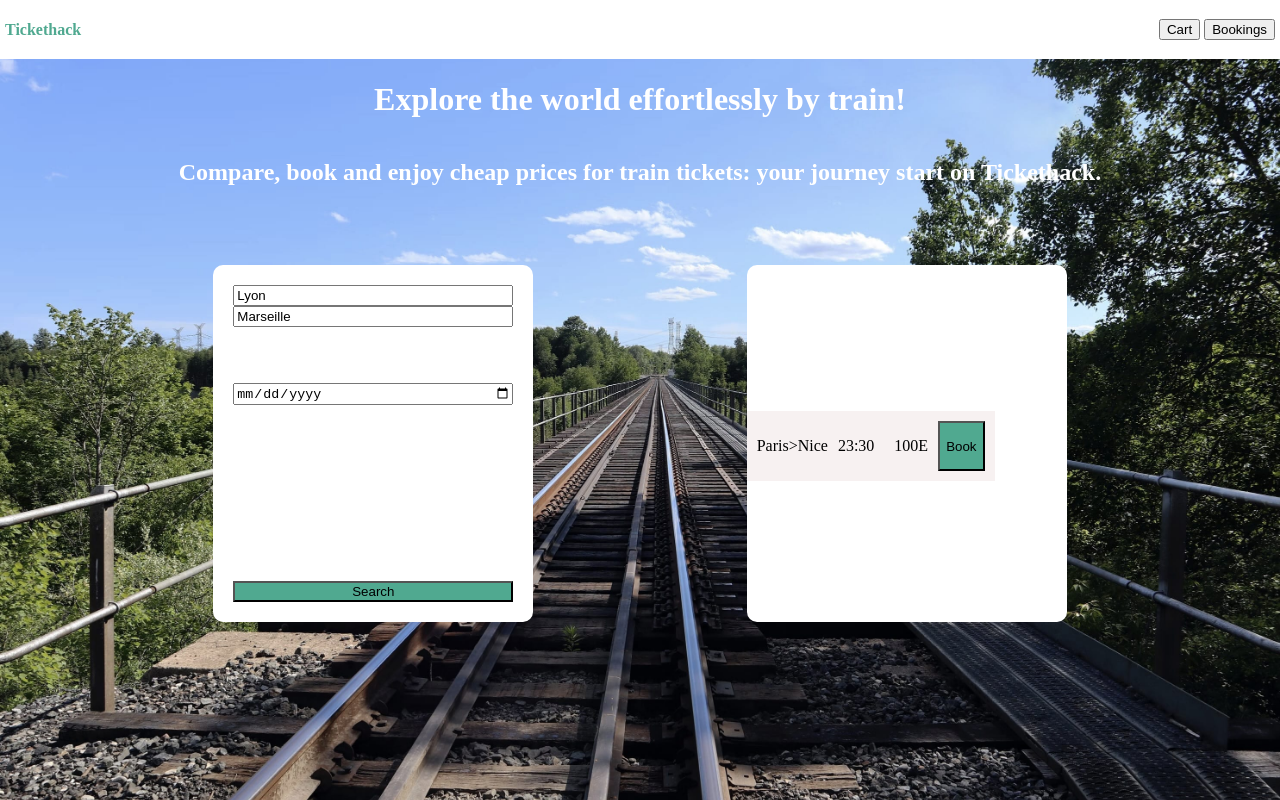
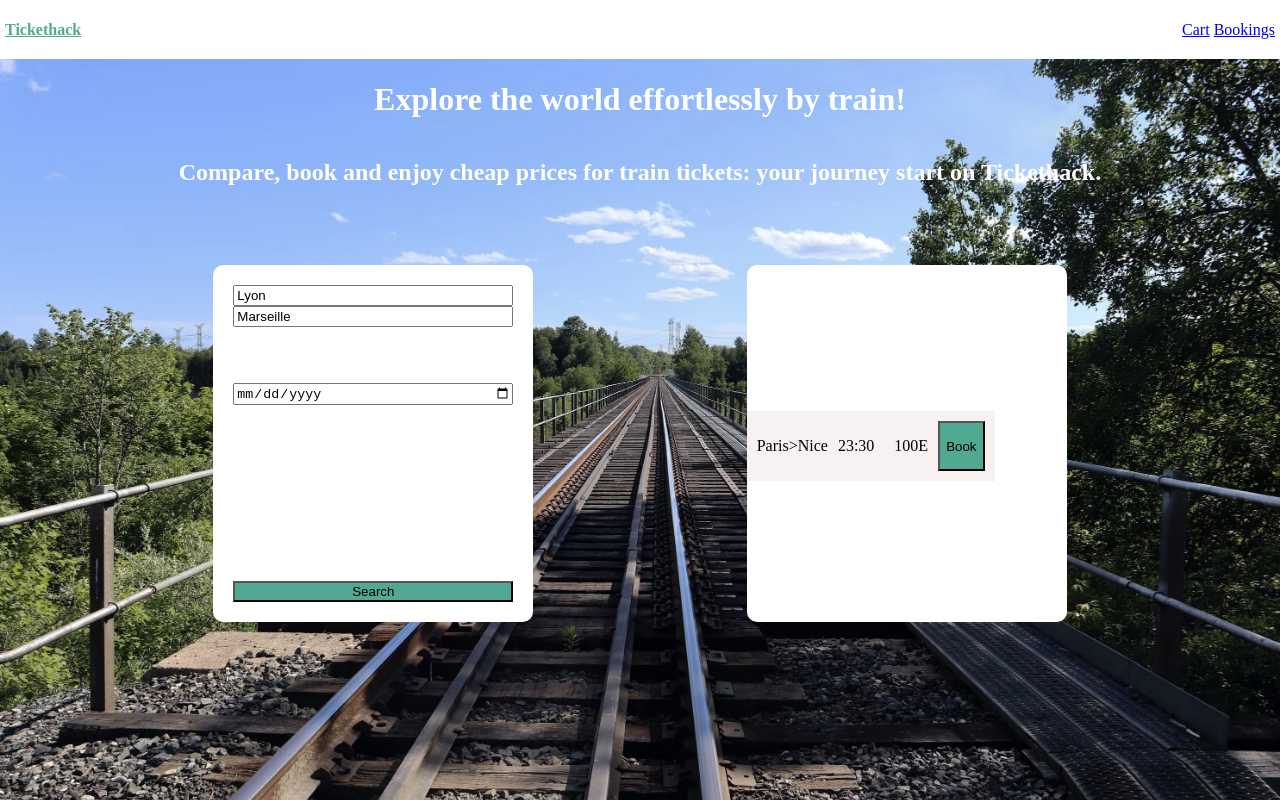
Before and after one commit to Retouched/tickethack-frontend, a website: page index.html in a window 1280 px wide. Drawn offline with Linux system fonts and the light colour scheme.

Commit message:
Ajout des ref dans la navbar

```diff
--- a/index.html
+++ b/index.html
@@ -9,10 +9,10 @@
 <body>
     <div id="container">
         <div id="navbar">
-            <p id="logoContainer">Tickethack</p>
+            <a id="logoContainer" href="index.html">Tickethack</a>
             <div id="navButtons">
-                <button id="cartButton">Cart</button>
-                <button id="bookingsButton">Bookings</button>
+                <a href="cart.html" id="cartButton" >Cart</a>
+                <a href="booking.html" id="bookingsButton" >Bookings</a>
             </div>
         </div>
         <div id="header">
```
